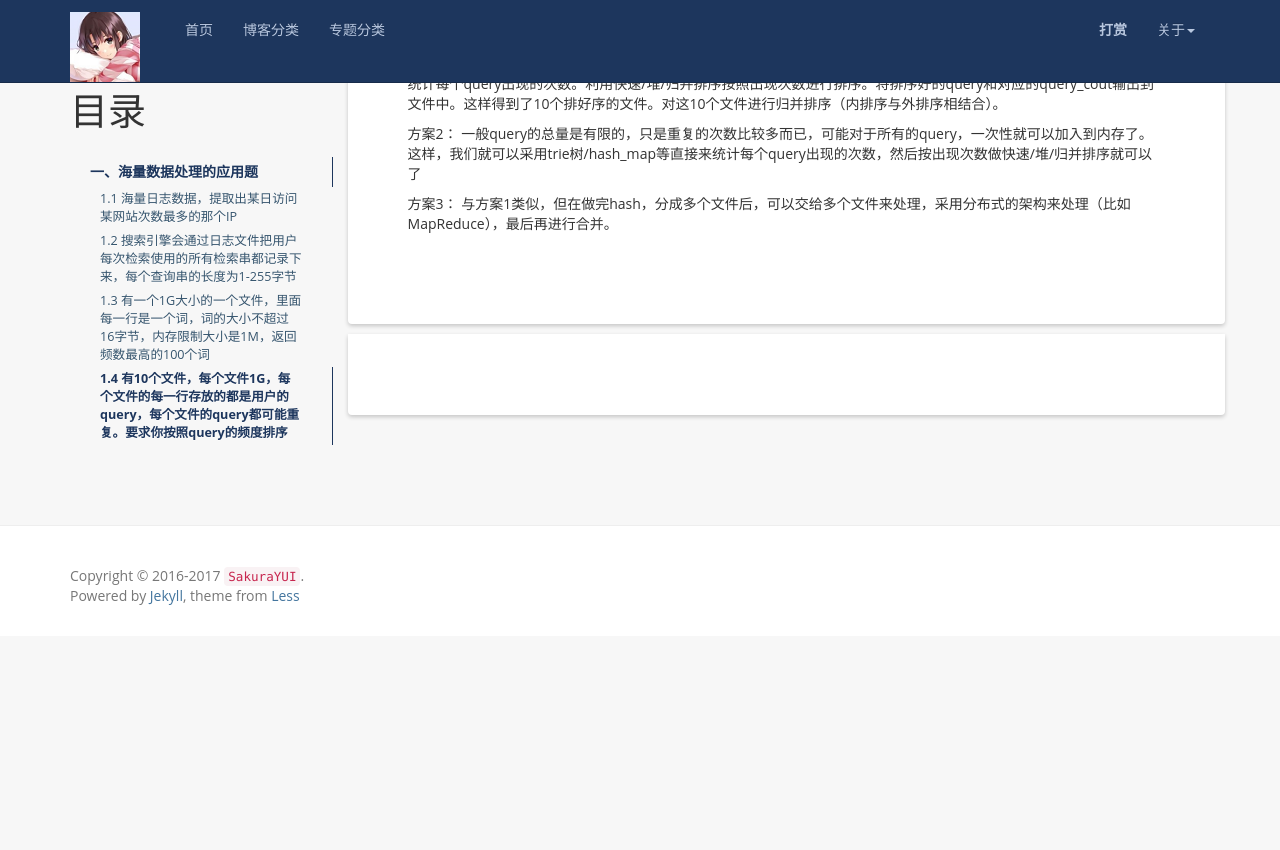
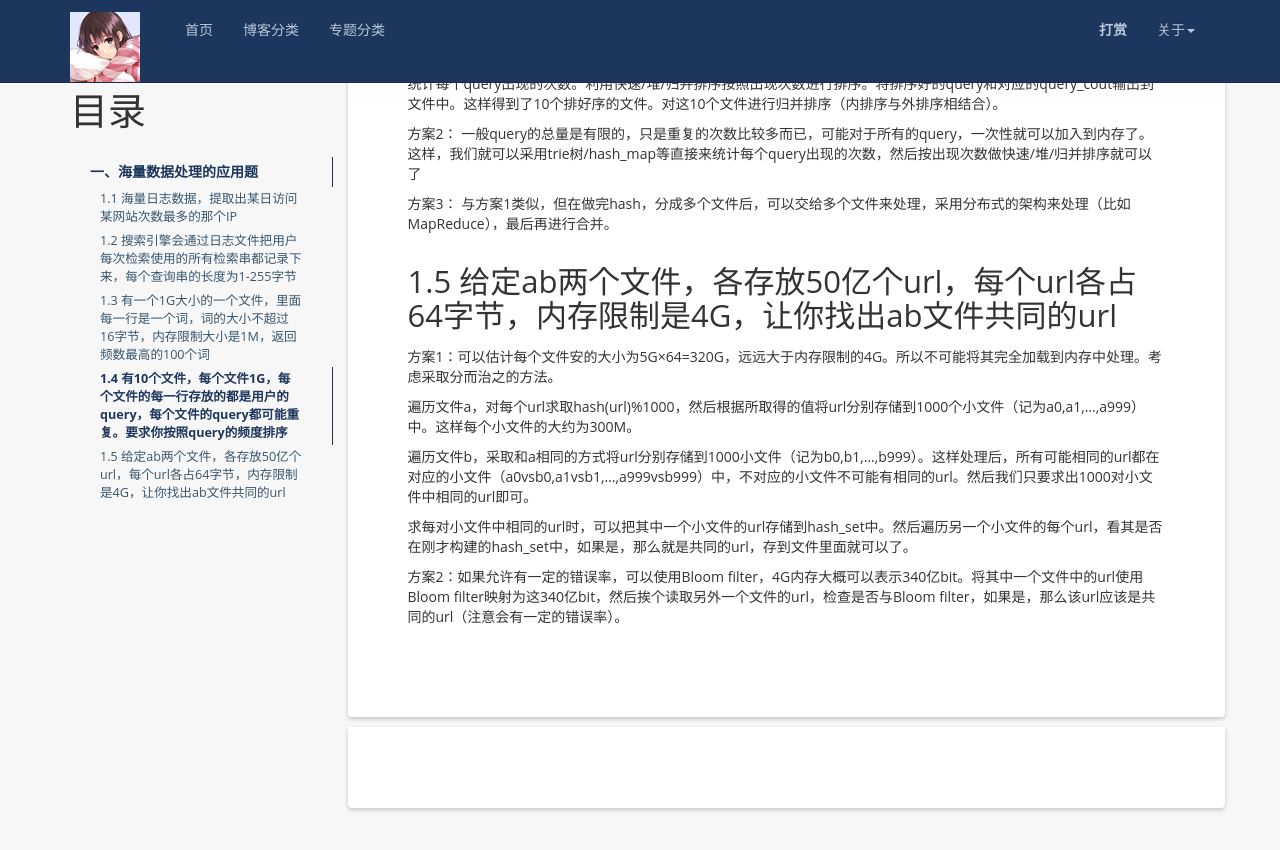
Before and after one commit to SakuraYUI/blog, a Jekyll site: the page built from _posts/2017-3-19-bigdata.md, in a window 1280 px wide and 900 px high, scrolled down 1270 px. Shown: the top 850 px of the window. Built offline with Jekyll 4.4.1, drawn with Linux system fonts in a browser that asks for light colours; nearby versions of some CDN libraries; comment, search, counter and statistics services are not loaded; before the commit the page ends 1906 px from its top, so only the background shows below that.

Commit message:
更新文章

```diff
--- a/_posts/2017-3-19-bigdata.md
+++ b/_posts/2017-3-19-bigdata.md
@@ -42,3 +42,16 @@ tag: 数据结构与算法
 方案2： 一般query的总量是有限的，只是重复的次数比较多而已，可能对于所有的query，一次性就可以加入到内存了。这样，我们就可以采用trie树/hash_map等直接来统计每个query出现的次数，然后按出现次数做快速/堆/归并排序就可以了
 
 方案3： 与方案1类似，但在做完hash，分成多个文件后，可以交给多个文件来处理，采用分布式的架构来处理（比如MapReduce），最后再进行合并。
+
+1.5 给定ab两个文件，各存放50亿个url，每个url各占64字节，内存限制是4G，让你找出ab文件共同的url
+--------------------------
+
+方案1：可以估计每个文件安的大小为5G×64=320G，远远大于内存限制的4G。所以不可能将其完全加载到内存中处理。考虑采取分而治之的方法。
+
+遍历文件a，对每个url求取hash(url)%1000，然后根据所取得的值将url分别存储到1000个小文件（记为a0,a1,...,a999）中。这样每个小文件的大约为300M。
+
+遍历文件b，采取和a相同的方式将url分别存储到1000小文件（记为b0,b1,...,b999）。这样处理后，所有可能相同的url都在对应的小文件（a0vsb0,a1vsb1,...,a999vsb999）中，不对应的小文件不可能有相同的url。然后我们只要求出1000对小文件中相同的url即可。
+
+求每对小文件中相同的url时，可以把其中一个小文件的url存储到hash_set中。然后遍历另一个小文件的每个url，看其是否在刚才构建的hash_set中，如果是，那么就是共同的url，存到文件里面就可以了。
+
+方案2：如果允许有一定的错误率，可以使用Bloom filter，4G内存大概可以表示340亿bit。将其中一个文件中的url使用Bloom filter映射为这340亿bit，然后挨个读取另外一个文件的url，检查是否与Bloom filter，如果是，那么该url应该是共同的url（注意会有一定的错误率）。
```
